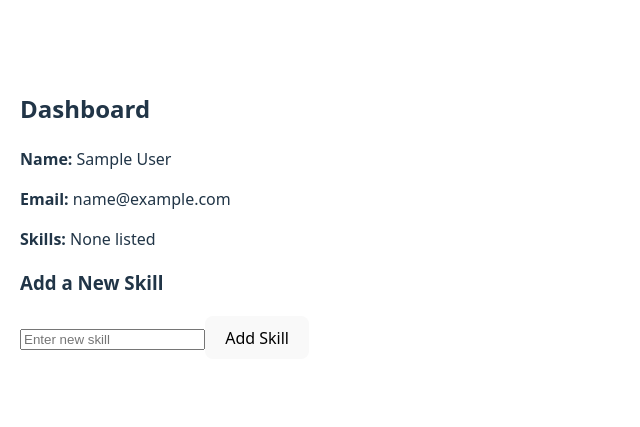
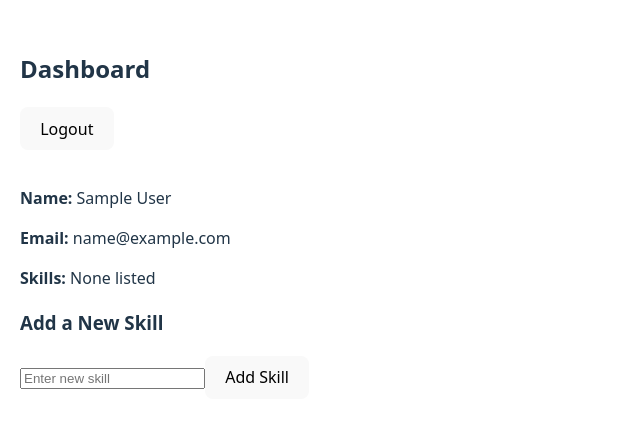
Before and after one commit to HammadMubarik/skill-swap, a React (Vite) app in the folder client/: page /dashboard in a window 1280 px wide. Shown: the part 185-612 px from the top of the page, without its empty margins (0-640 px from the left). Built offline with nearby package versions, Linux system fonts and the light colour scheme; sample sign-in values are in the browser's storage.

Commit message:
Logout Button

```diff
--- a/client/src/pages/Dashboard.jsx
+++ b/client/src/pages/Dashboard.jsx
@@ -8,12 +8,20 @@ const Dashboard = () => {
 
   useEffect(() => {
     const storedUser = localStorage.getItem("user");
-    if (!storedUser) {
+    const token = localStorage.getItem("token");
+
+    if (!storedUser || !token) {
       navigate("/login");
     } else {
       setUser(JSON.parse(storedUser));
     }
   }, [navigate]);
+
+  const handleLogout = () => {
+    localStorage.removeItem("user");
+    localStorage.removeItem("token");
+    navigate("/login");
+  };
 
   const handleAddSkill = async () => {
     if (!newSkill.trim()) return;
@@ -40,17 +48,17 @@ const Dashboard = () => {
     }
   };
 
+  if (!user) return <p>Loading...</p>;
+
   return (
     <div style={{ padding: "20px" }}>
       <h2>Dashboard</h2>
-      {!user ? (
-        <p>Loading...</p>
-      ) : (
-        <div>
+      <button onClick={handleLogout} style={{ marginBottom: "20px" }}>
+        Logout
+      </button>
       <p><strong>Name:</strong> {user.name}</p>
       <p><strong>Email:</strong> {user.email}</p>
-          <p><strong>Skills:</strong> {user.skillsOffered?.join(", ") || "None listed"}</p>
-
+      <p><strong>Skills:</strong> {user.skills?.join(", ") || "None listed"}</p>
 
       <h3>Add a New Skill</h3>
       <input
@@ -61,8 +69,6 @@ const Dashboard = () => {
       />
       <button onClick={handleAddSkill}>Add Skill</button>
     </div>
-      )}
-    </div>
   );
 };
 
```
Lines whose indentation alone changed are shown as unchanged.
